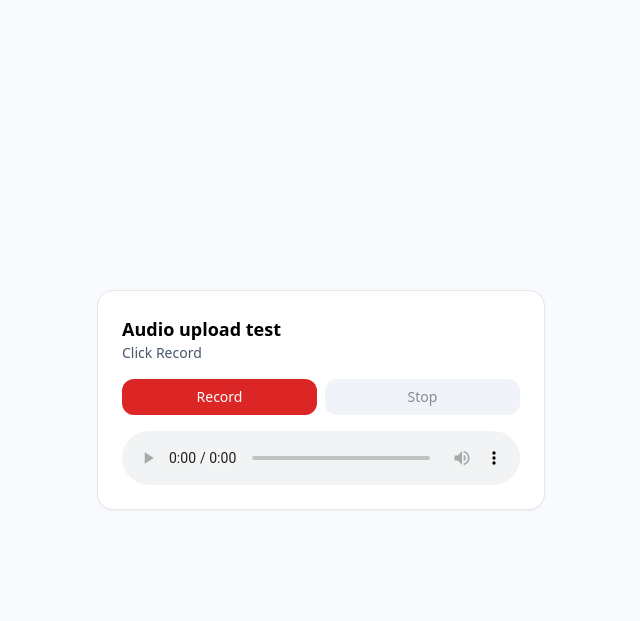
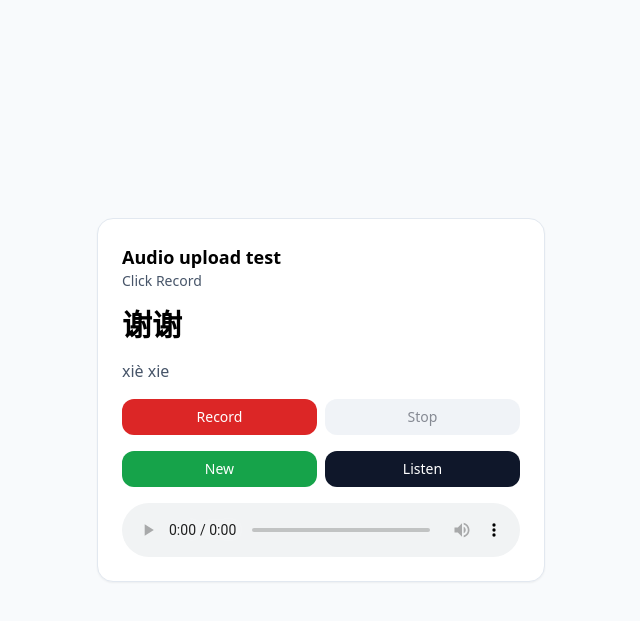
Before and after one commit to GabrielSwai/Mandarin-Tone-Analyzer, a Flask app: page / in a window 1280 px wide. Shown: the top 621 px of the page, without its empty margins (319-959 px from the left). Run offline with Flask 3, Linux system fonts and the light colour scheme; some libraries are stand-ins or nearby versions.

Commit message:
Added phrase bank with random phrase selection. Added TTS functionality for give phrase.

```diff
--- a/mainapp/api/api.py
+++ b/mainapp/api/api.py
@@ -1,16 +1,28 @@
-from flask import Blueprint, send_from_directory, request, jsonify, url_for, json
+from flask import Blueprint, send_from_directory, request, jsonify, url_for
 from pathlib import Path
 from werkzeug.utils import secure_filename
 from uuid import uuid4
+import random # for random phrase selection
+import json # for writing phrase_id sidecar metadata
 
 apiapp = Blueprint("apiroutes", __name__)
 UPLOAD_DIR = Path(__file__).resolve().parent.parent / "uploads" # path of upload directory
 UPLOAD_DIR.mkdir(exist_ok = True) # check that upload dir exists
+PHRASES = [ # tiny starter phrase bank (replace later w/ DB)
+    {"phrase_id": "p001", "hanzi": "你好", "pinyin": "nǐ hǎo"},
+    {"phrase_id": "p002", "hanzi": "谢谢", "pinyin": "xiè xie"},
+    {"phrase_id": "p003", "hanzi": "中文", "pinyin": "zhōng wén"}
+]
 
 # serve uploaded audio files back to browser
 @apiapp.get("/uploads/<path:filename>")
 def uploads(filename):
     return send_from_directory(UPLOAD_DIR, filename)
+
+# get a random phrase from the phrase bank
+@apiapp.get("/phrase")
+def phrase():
+    return jsonify(random.choice(PHRASES)) # return {phrase_id, hanzi, pinyin}
 
 # upload endpoint
 @apiapp.post("/upload")
@@ -29,10 +41,12 @@ def upload():
     out_name = f"{uuid4().hex}__{base}{ext}" # create unique filenames
 
     phrase_id = request.form.get("phrase_id", "") # initialize `phrase_id` var
-    (UPLOAD_DIR / f"{out_name}.json").write_text(json.dumps("phrase_id", phrase_id)) # write the phrase_id to the proper file
+    (UPLOAD_DIR / f"{out_name}.json").write_text( # write phrase_id metadata next to audio file
+        json.dumps({"phrase_id": phrase_id}, ensure_ascii = False, indent = 2)
+    )
 
-    out_path = UPLOAD_DIR / out_name # save file to disk
-    f.save(out_path)
+    out_path = UPLOAD_DIR / out_name
+    f.save(out_path) # save file to disk
 
     return jsonify( # return a URL
         {
--- a/mainapp/templates/home.html
+++ b/mainapp/templates/home.html
@@ -15,10 +15,16 @@
             <h1 class="text-lg font-semibold">Audio upload test</h1>
             <p id="s" class="text-sm text-slate-600">Click Record</p>
         </div>
+        <div id="hanzi" class="text-3xl font-semibold"></div>
+        <div id="pinyin" class="text-slate-600"></div>
         <div class="flex gap-2">
             <button id="rec" class="flex-1 rounded-xl bg-red-600 text-white py-2 text-sm font-medium">Record</button>
             <button id="stop" disabled
                 class="flex-1 rounded-xl bg-slate-200 text-slate-900 py-2 text-sm font-medium disabled:opacity-50">Stop</button>
+        </div>
+        <div class="flex gap-2">
+            <button id="new" onclick="loadPhrase()" class="flex-1 rounded-xl bg-green-600 text-white px-4 py-2 text-sm font-medium">New</button>
+            <button id="listen" class="flex-1 rounded-xl bg-slate-900 text-white px-4 py-2 text-sm font-medium">Listen</button>
         </div>
         <audio id="p" controls class="w-full"></audio>
     </div>
@@ -29,10 +35,20 @@
         const recBtn = document.getElementById("rec"); // "Record" button
         const stopBtn = document.getElementById("stop"); // "Stop" button
         const p = document.getElementById("p"); // <audio>
+        const listenBtn = document.getElementById("listen") // grab the Listen button
 
         // MediaRecorder state
         let mr; // MediaRecorder instance (created when recording starts)
         let chunks = []; // array of Blob parts (recorded audio pieces)
+        let currentPhraseId = "" // stores phrase_id so uploads can attach it
+
+        async function loadPhrase() {
+            const r = await fetch("/api/phrase"); // call Flask route
+            const p = await r.json(); // {phrase_id, hanzi, pinyin}
+            currentPhraseId = p.phrase_id; // cache phrase_id for later upload
+            document.getElementById("hanzi").textContent = p.hanzi; // show 汉字
+            document.getElementById("pinyin").textContent = p.pinyin; // show pinyin
+        }
 
         // when user clicks "Record":
         recBtn.onclick = async () => {
@@ -52,6 +68,7 @@
 
             const fd = new FormData(); // build a multipart payload for flask
             fd.append("audio", blob, "recording.webm");
+            fd.append("phrase_id", currentPhraseId) // attach the current phrase_id to this recording
 
             const r = await fetch("/api/upload", { method: "POST", body: fd }); // upload to flask
 
@@ -81,6 +98,21 @@
             recBtn.disabled = false; // update UI
             stopBtn.disabled = true; // update UI
         };
+
+        loadPhrase(); // initialize UI with a random phrase
+
+        function speakMandarin(text) {
+            const u = new SpeechSynthesisUtterance(text); // create speech request
+            u.lang = "zh-CN"; // request Mandarin voice
+            u.rate = 0.95; // slightly slower for learners
+            speechSynthesis.cancel(); // stop any current speech so it doesn’t overlap
+            speechSynthesis.speak(u); // speak now
+        };
+
+        listenBtn.onclick = () => {
+            const hanzi = document.getElementById("hanzi").textContent; // read current 汉字 from UI
+            if (hanzi) speakMandarin(hanzi); // speak the phrase
+        };
     </script>
 </body>
 
```
